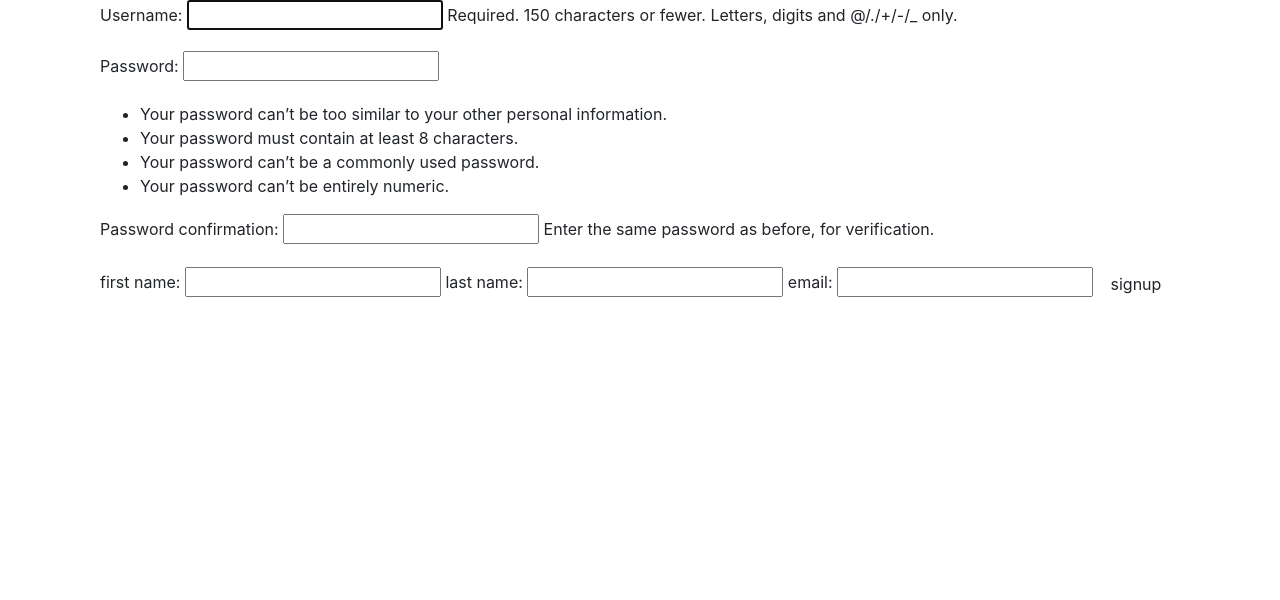
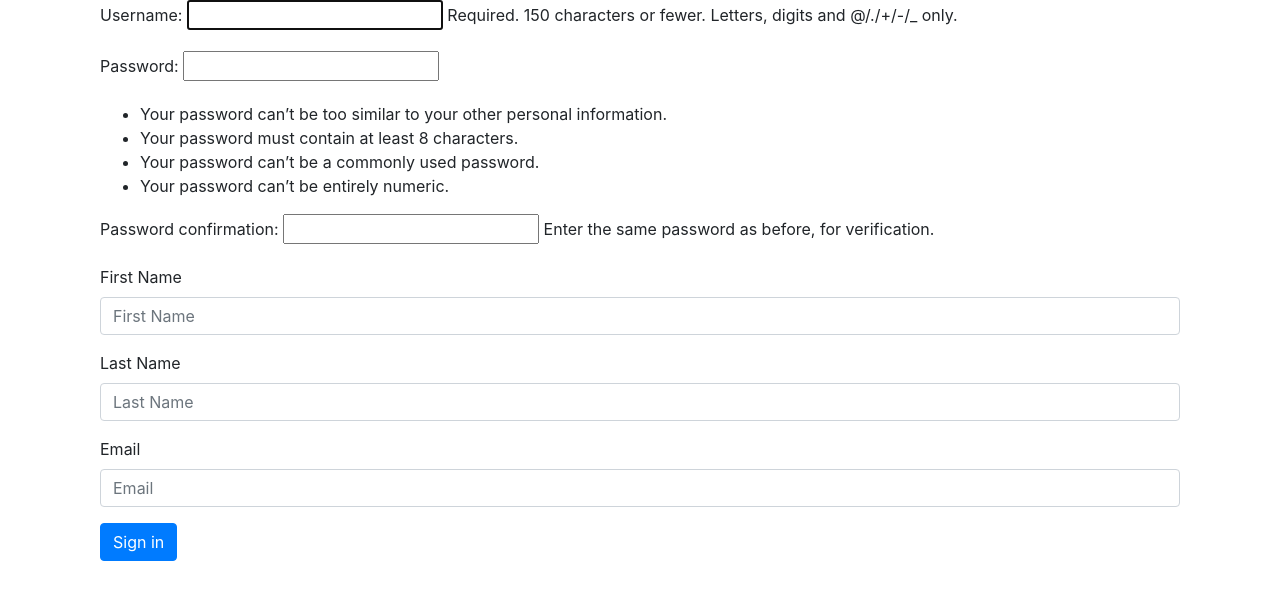
Before and after one commit to tvilla0000/Tasty, a Django app: page /accounts/signup in a window 1280 px wide. Shown: the part 56-656 px from the top of the page. Run offline with Django 3.2, Linux system fonts and the light colour scheme; some libraries are stand-ins or nearby versions.

Commit message:
refactor sign up

```diff
--- a/main/templates/registration/signup.html
+++ b/main/templates/registration/signup.html
@@ -7,12 +7,30 @@
 </p>
 {% endif %}
 
+<!-- <form method="post" action="{% url 'signup' %}" class="container">
+    {% csrf_token %}
+    {{ form.as_p }} -->
+<!-- first name: <input type="text" name="first_name">
+last name: <input type="text" name="last_name">
+email: <input type="email" name="email">
+<input type="submit" class="btn" value="signup"> -->
+<!-- </form> -->
+
 <form method="post" action="{% url 'signup' %}" class="container">
     {% csrf_token %}
     {{ form.as_p }}
-    first name: <input type="text" name="first_name">
-    last name: <input type="text" name="last_name">
-    email: <input type="email" name="email">
-    <input type="submit" class="btn" value="signup">
+    <div class="form-group">
+        <label for="inputFirstNmae">First Name</label>
+        <input type="text" class="form-control" id="inputFirstNmae" placeholder="First Name" name="first_name">
+    </div>
+    <div class="form-group">
+        <label for="inputLastName">Last Name</label>
+        <input type="text" class="form-control" id="inputLastName" placeholder="Last Name" name="last_name">
+    </div>
+    <div class="form-group">
+        <label for="inputEmail">Email</label>
+        <input type="email" class="form-control" id="inputEmail" placeholder="Email" name="email">
+    </div>
+    <button type="submit" class="btn btn-primary">Sign in</button>
 </form>
 {% endblock %}
```
